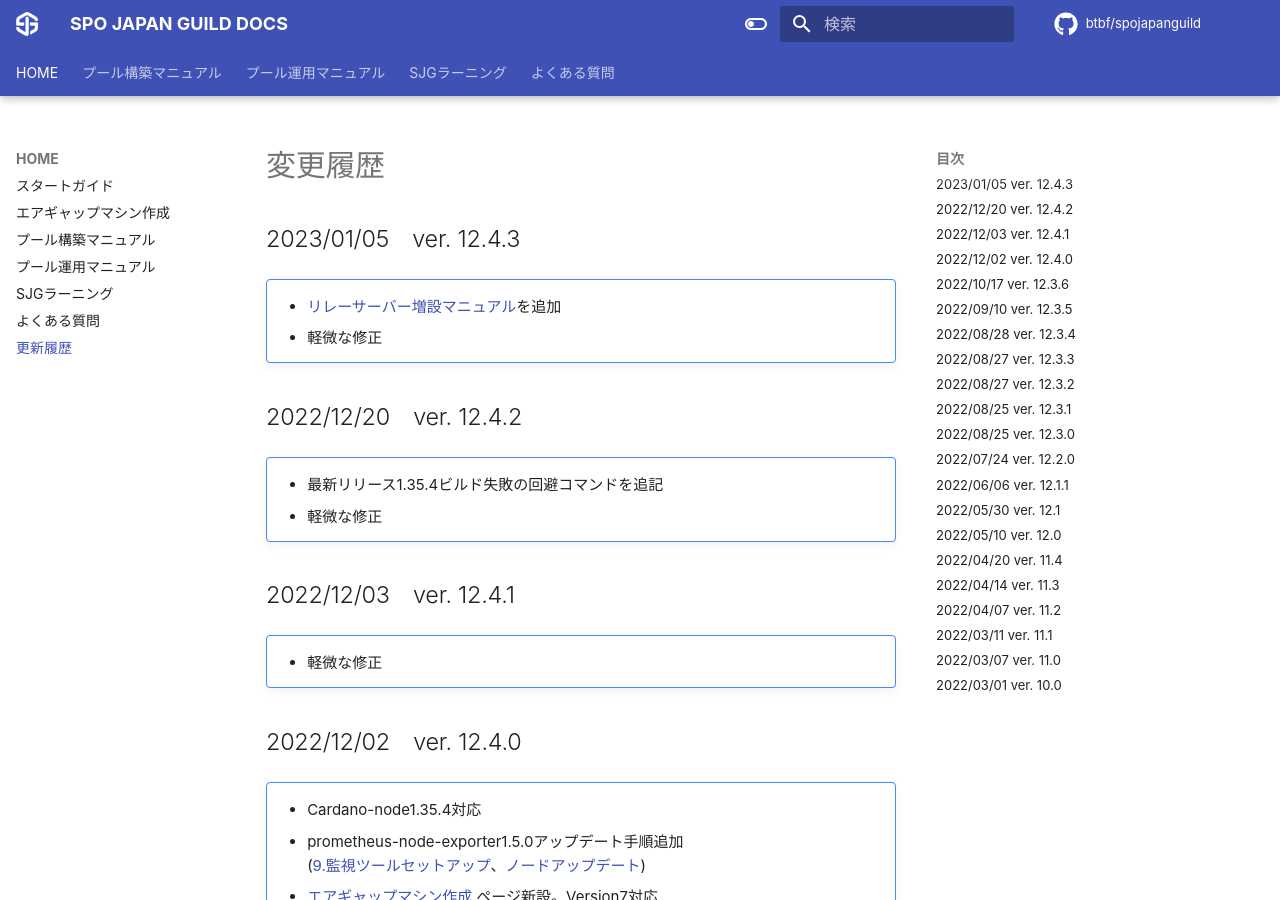
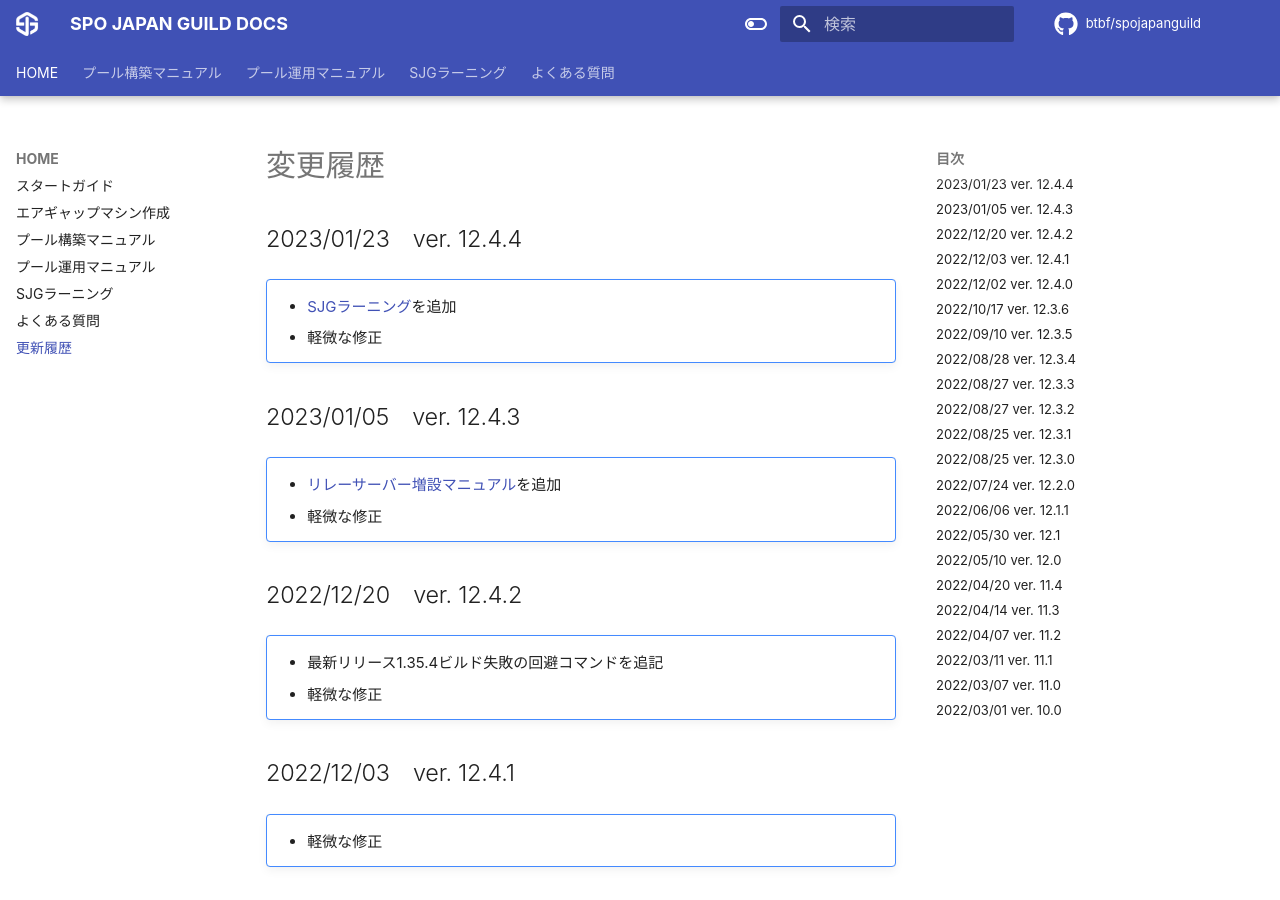
Before and after one commit to btbf/spojapanguild, an MkDocs documentation site: the page built from docs/changelogs.md, in a window 1280 px wide and 900 px high. Built offline with MkDocs 1.6.1 and Material for MkDocs 9.7.7, drawn with Linux system fonts in a browser that asks for light colours; comment, search, counter and statistics services are not loaded.

Commit message:
チェンジログ更新

```diff
--- a/docs/changelogs.md
+++ b/docs/changelogs.md
@@ -1,4 +1,10 @@
 # 変更履歴
+
+## 2023/01/23　ver. 12.4.4
+
+!!! note ""
+    * [SJGラーニング](./changelogs.md)を追加
+    * 軽微な修正
 
 ## 2023/01/05　ver. 12.4.3
 
```
